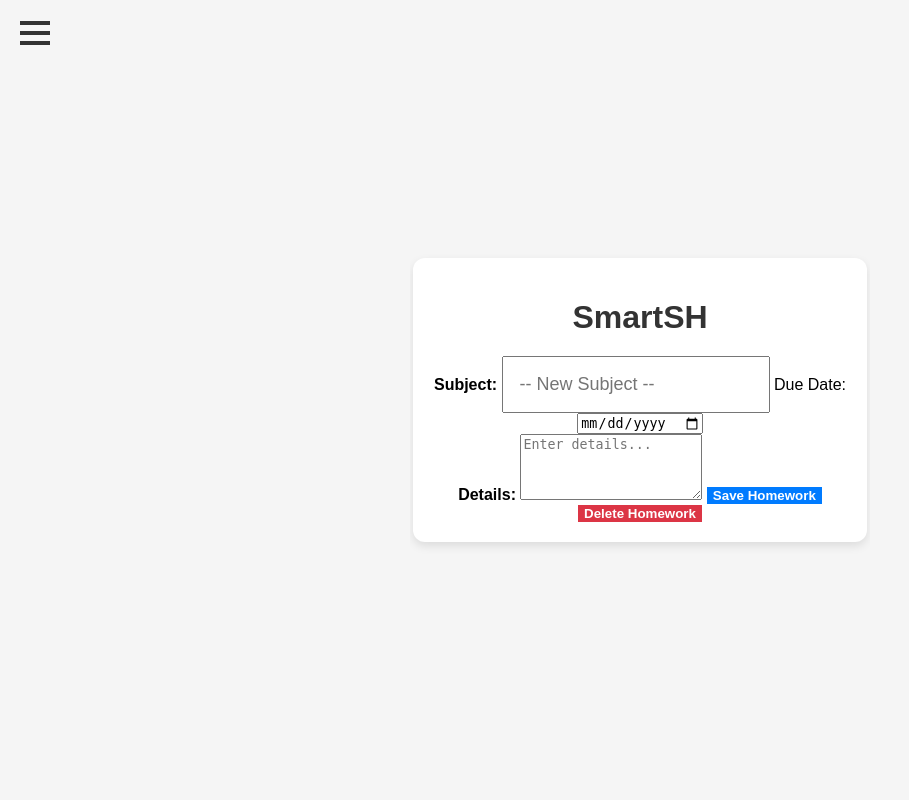
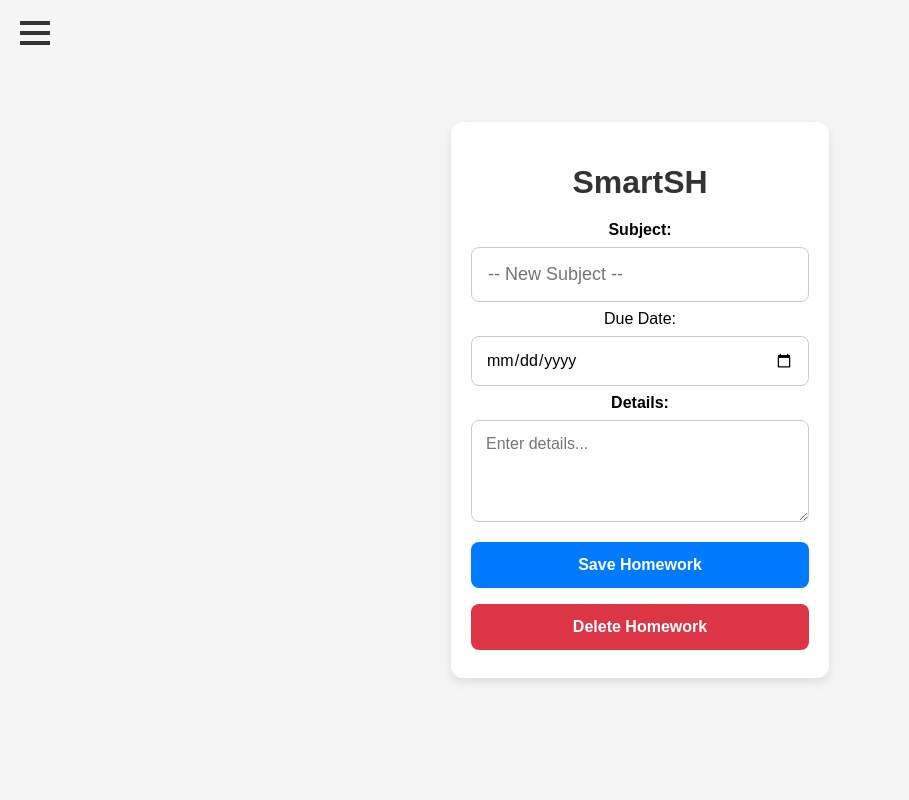
Before and after one commit to Kingboby/Homework, a Flask app: page / in a window 1280 px wide. Shown: the whole page, without its empty margins (0-909 px from the left). Run offline with Flask 3, Linux system fonts and the light colour scheme; data that the repository does not hold is empty.

Commit message:
style.css

```diff
--- a/static/style.css
+++ b/static/style.css
@@ -13,9 +11,17 @@ html, body {
     align-items: center;
     -webkit-user-select: none;
     -webkit-touch-callout: none;
-  touch-action: pan-y; /* allow vertical scrolling if needed */
+    touch-action: manipulation; /* Default, overridden for interactive elements */
+    box-sizing: border-box;
 }
 
+*,
+*:before,
+*:after {
+    box-sizing: inherit;
+}
+
+/* ===== Containers ===== */
 .container {
     width: 90%;
     max-width: 420px;
@@ -26,39 +32,28 @@ html, body {
     text-align: center;
 }
 
+/* ===== Headings ===== */
 h1 {
     margin-bottom: 20px;
     color: #333;
 }
 
-/* =======================
-   Inputs & Buttons
-======================= */
-.input-row {
-  display: flex;
-  gap: 8px;
-  margin-bottom: 16px;
+/* ===== Inputs & Buttons ===== */
+input, textarea, button {
+    font-family: Arial, sans-serif;
+    border-radius: 8px;
+    border: 1px solid #ccc;
+    font-size: 16px;
+    padding: 14px;
+    margin: 8px 0;
+    width: 100%;
+    box-sizing: border-box;
+    touch-action: auto; /* Ensure buttons and input are clickable on mobile */
 }
 
-#taskInput {
-  flex: 1;
-  padding: 14px;
-  border: 1px solid #ccc;
-  border-radius: 8px;
-  font-size: 16px;
-  box-sizing: border-box;
-  touch-action: auto; /* allow typing and taps */
-}
-
-.add-btn {
-  width: 48px;
-  font-size: 24px;
-  color: white;
-  background: #007bff;
-  border: none;
-  border-radius: 8px;
-  cursor: pointer;
-  touch-action: auto; /* allow taps */
+input[list] {
+    font-size: 18px;
+    padding: 16px;
 }
 
 button {
@@ -80,20 +87,28 @@ button:hover {
     background-color: #b02a37;
 }
 
-input[list] {
-  font-size: 18px;
-  padding: 16px;
+/* ===== Homework Specific ===== */
+.date-row {
+    display: flex;
+    justify-content: center;
+    align-items: center;
+    gap: 6px;
 }
 
-/* =======================
-   Task List
-======================= */
+.input-row {
+    display: flex;
+    gap: 8px;
+    margin-bottom: 16px;
+}
+
+/* ===== Lists ===== */
 ul {
     list-style: none;
     padding: 0;
     margin: 0;
 }
 
+/* ===== To-Do Task Items ===== */
 .task {
     display: flex;
     align-items: center;
```
Also changed, not shown: other parts of static/style.css (+24 -17 lines). Lines whose indentation alone changed are shown as unchanged.
